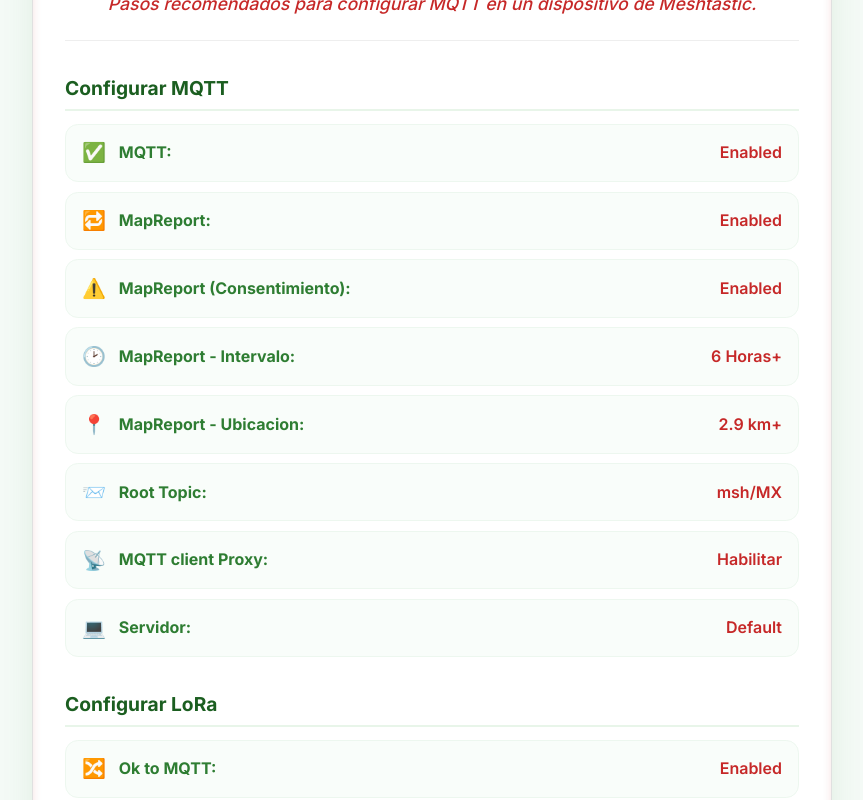
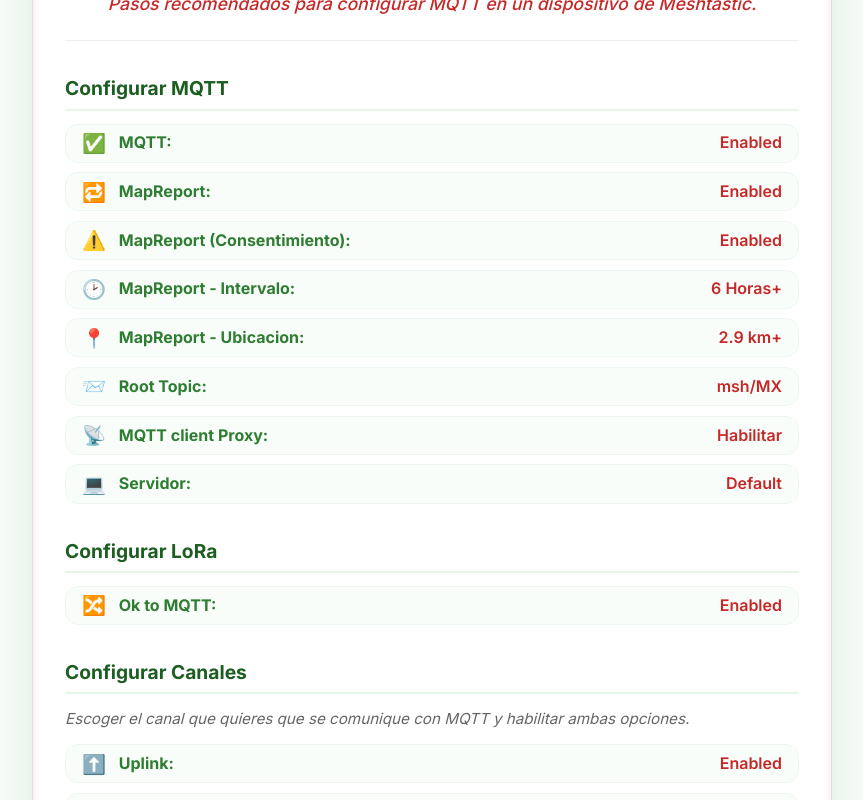
Before and after one commit to mastero101/meshtastic-mx, an Angular app: page /guides/mqtt in a window 1280 px wide. Shown: the part 1000-1800 px from the top of the page, without its empty margins (208-1071 px from the left). Built offline with nearby package versions, Linux system fonts and the light colour scheme.

Commit message:
Actualizar mqtt.component.scss

```diff
--- a/src/app/pages/guides/mqtt/mqtt.component.scss
+++ b/src/app/pages/guides/mqtt/mqtt.component.scss
@@ -165,7 +165,7 @@ hr {
 
       li {
         background: #f9fdfa;
-        padding: 0.8rem 1rem;
+        padding: 0.2rem 1rem;
         border-radius: 0.8rem;
         border: 1px solid #edf7ef;
         display: flex;
```
